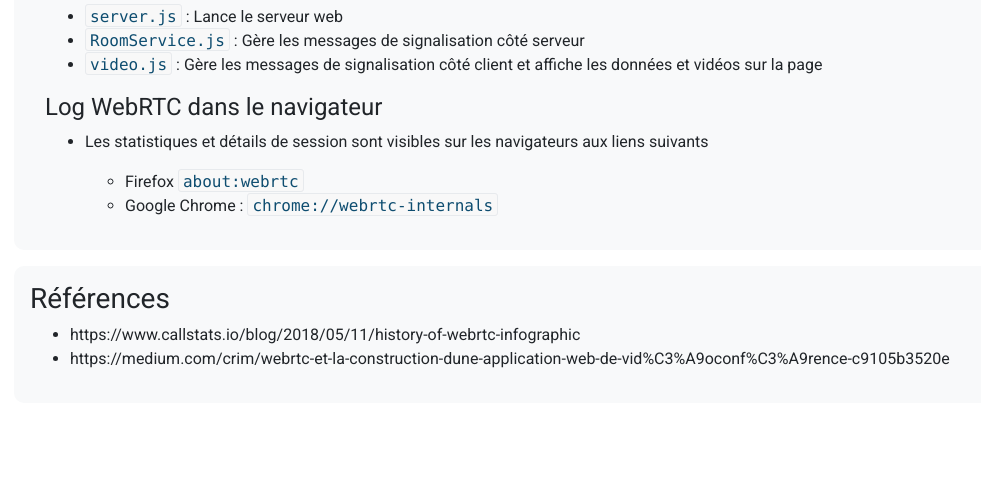
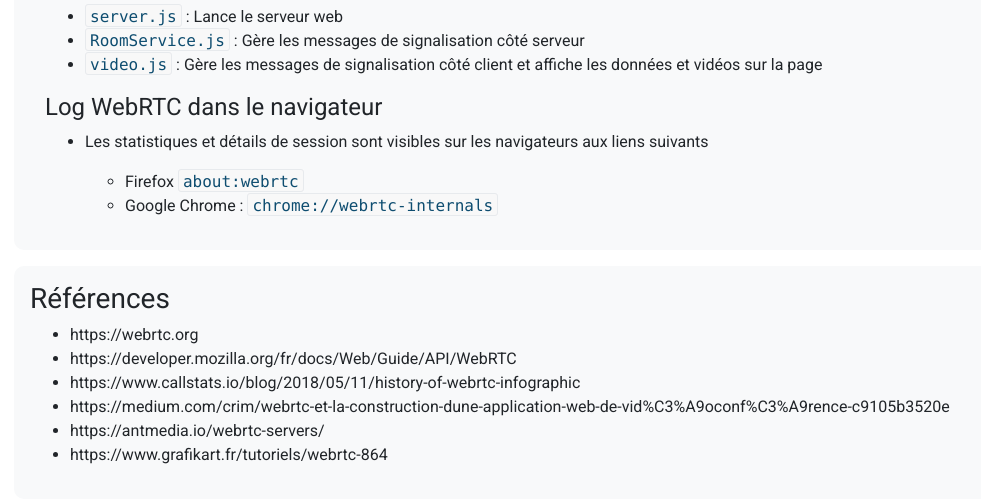
Before and after one commit to Countermatt/rsc-video, a plain HTML site: page webrtc/index.html in a window 1280 px wide. Shown: the part 6250-6753 px from the top of the page, without its empty margins (87-1068 px from the left). Before the commit the page ends 6669 px from the top, so only its background shows below. Drawn offline with nearby package versions, Linux system fonts and the light colour scheme.

Commit message:
Update index.html

```diff
--- a/webrtc/index.html
+++ b/webrtc/index.html
@@ -478,10 +478,22 @@
                 <h3>Références</h3>
                 <ul>
                     <li>
+                        https://webrtc.org
+                    </li>
+                    <li>
+                        https://developer.mozilla.org/fr/docs/Web/Guide/API/WebRTC
+                    </li>
+                    <li>
                         https://www.callstats.io/blog/2018/05/11/history-of-webrtc-infographic
                     </li>
                     <li>
                         https://medium.com/crim/webrtc-et-la-construction-dune-application-web-de-vid%C3%A9oconf%C3%A9rence-c9105b3520e
+                    </li>
+                    <li>
+                        https://antmedia.io/webrtc-servers/
+                    </li>
+                    <li>
+                        https://www.grafikart.fr/tutoriels/webrtc-864
                     </li>
                 </ul>
             </div>
```
